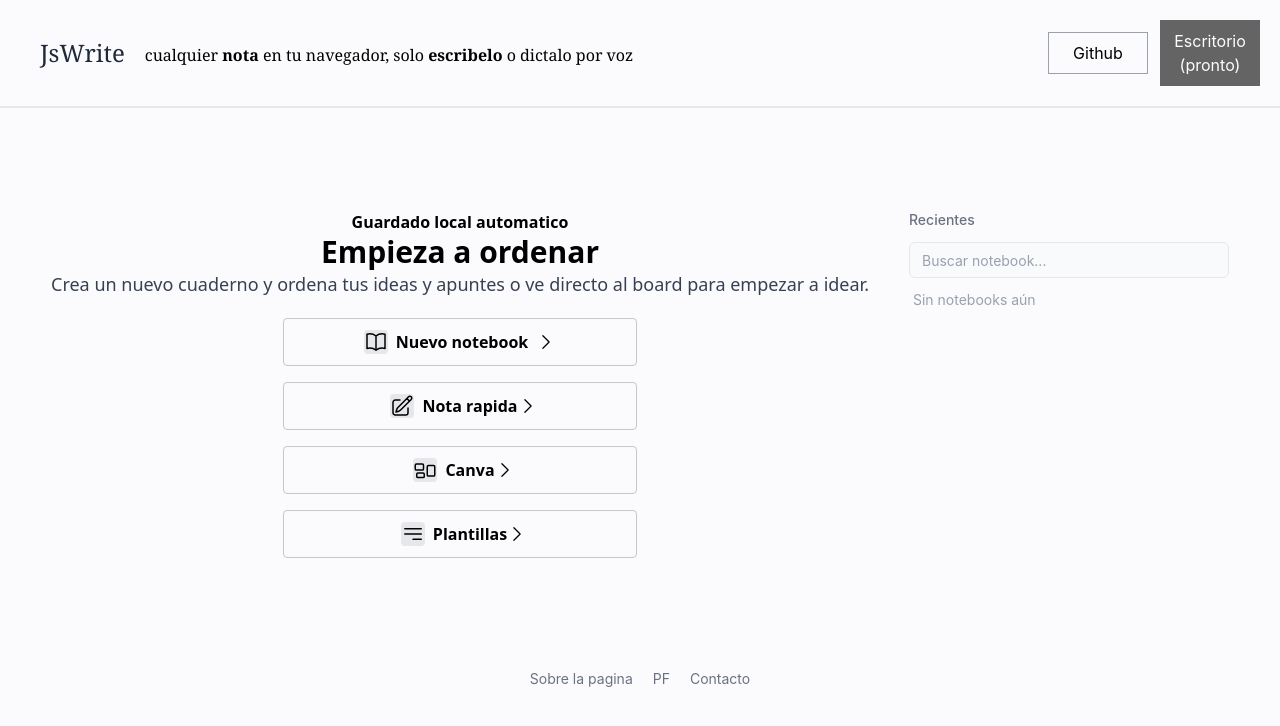
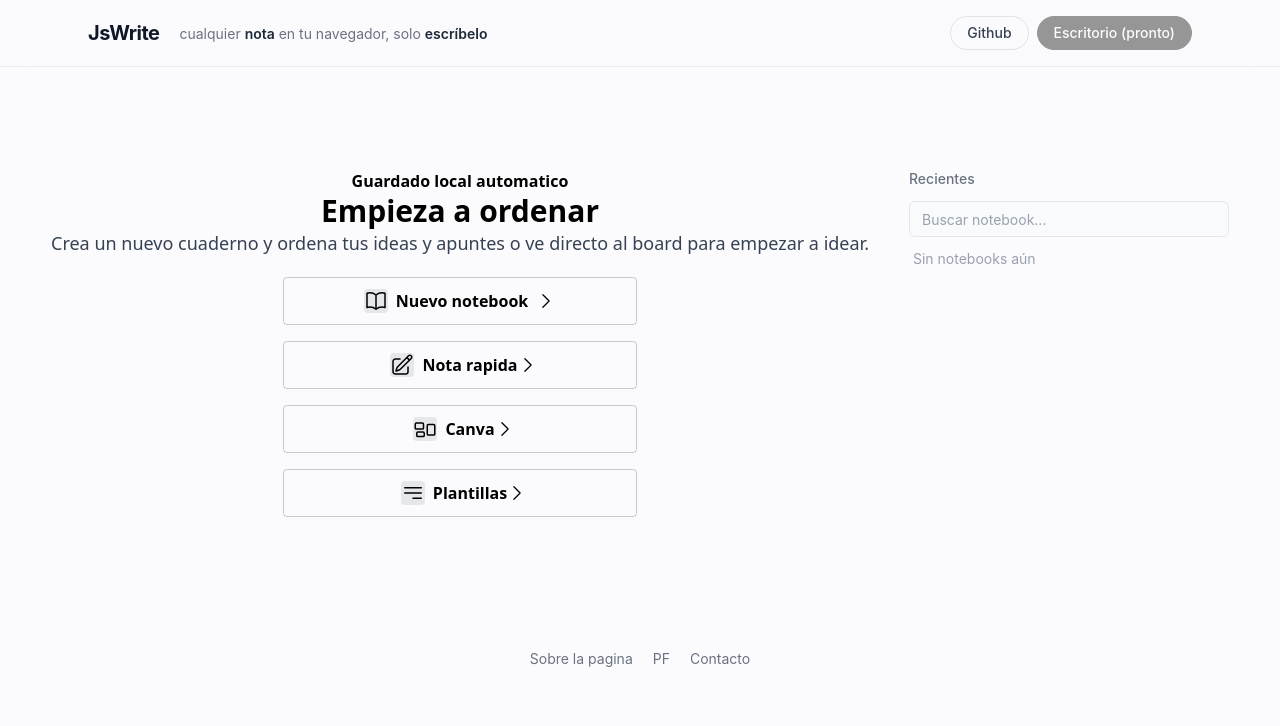
Before and after one commit to AngelosGD/jswrite, a Next.js app in the folder apps/web/: page / in a window 1280 px wide. Shown: the top 726 px of the page. Built offline with nearby package versions, Linux system fonts and the light colour scheme.

Commit message:
style: sticky translucent nav with pill buttons

```diff
--- a/apps/web/app/components/nav.tsx
+++ b/apps/web/app/components/nav.tsx
@@ -5,21 +5,26 @@ export default function Nav() {
   const [open, setOpen] = useState(false);
 
   return (
-    <nav className="w-full border-b-2 border-gray-200 p-5">
-      <div className="flex items-center justify-between">
+    <nav className="sticky top-0 z-40 w-full border-b border-black/5 bg-[#fbfbfd]/80 backdrop-blur-xl">
+      <div className="mx-auto flex max-w-6xl items-center justify-between px-6 py-4">
         <div className="flex items-center gap-5">
-          <p className="font-serif text-2xl text-gray-800 pl-5">JsWrite</p>
-          <p className="hidden md:block font-serif pt-1">
-            cualquier <span className="font-bold">nota</span> en tu navegador,
-            solo <span className="font-bold">escribelo</span> o dictalo por voz
+          <p className="text-xl font-bold tracking-tight text-gray-900">
+            JsWrite
+          </p>
+          <p className="hidden pt-0.5 text-sm text-gray-500 md:block">
+            cualquier <span className="font-semibold text-gray-800">nota</span>{" "}
+            en tu navegador, solo{" "}
+            <span className="font-semibold text-gray-800">escríbelo</span>
           </p>
         </div>
 
-        <div className="hidden md:flex items-center gap-3">
-          <button className="border border-gray-400 p-2 w-25 transition duration-280 ease hover:bg-black hover:text-white">Github</button>
+        <div className="hidden items-center gap-2 md:flex">
+          <button className="rounded-full border border-black/10 px-4 py-1.5 text-sm font-medium text-gray-700 transition duration-200 ease hover:border-black hover:bg-black hover:text-white active:scale-95">
+            Github
+          </button>
           <button
             disabled
-            className="bg-black border border-black text-white p-2 w-25 opacity-60 cursor-not-allowed transition duration-280 ease"
+            className="cursor-not-allowed rounded-full border border-black bg-black px-4 py-1.5 text-sm font-medium text-white opacity-40"
             title="Escritorio llegará en una futura versión"
           >
             Escritorio (pronto)
@@ -27,7 +32,7 @@ export default function Nav() {
         </div>
 
         <button
-          className="md:hidden border border-gray-400 px-3 py-1 text-sm"
+          className="rounded-full border border-black/10 px-3 py-1.5 text-sm md:hidden"
           onClick={() => setOpen(!open)}
         >
           {open ? "✕" : "☰"}
@@ -35,16 +40,18 @@ export default function Nav() {
       </div>
 
       {open && (
-        <div className="md:hidden flex flex-col items-center gap-3 mt-4 pb-2">
-          <p className="font-serif text-center">
-            cualquier <span className="font-bold">nota</span> en tu navegador,
-            solo <span className="font-bold">escribelo</span> o dictalo por voz
+        <div className="flex flex-col items-center gap-3 px-6 pt-1 pb-4 md:hidden">
+          <p className="text-center text-sm text-gray-500">
+            cualquier <span className="font-semibold">nota</span> en tu
+            navegador, solo <span className="font-semibold">escríbelo</span>
           </p>
-          <div className="flex gap-3">
-            <button className="border border-gray-400 p-2 w-25 transition duration-280 ease hover:bg-black hover:text-white">Github</button>
+          <div className="flex gap-2">
+            <button className="rounded-full border border-black/10 px-4 py-1.5 text-sm font-medium transition duration-200 ease hover:bg-black hover:text-white">
+              Github
+            </button>
             <button
               disabled
-              className="bg-black border border-black text-white p-2 w-25 opacity-60 cursor-not-allowed transition duration-280 ease"
+              className="cursor-not-allowed rounded-full border border-black bg-black px-4 py-1.5 text-sm font-medium text-white opacity-40"
               title="Escritorio llegará en una futura versión"
             >
               Escritorio (pronto)
```
